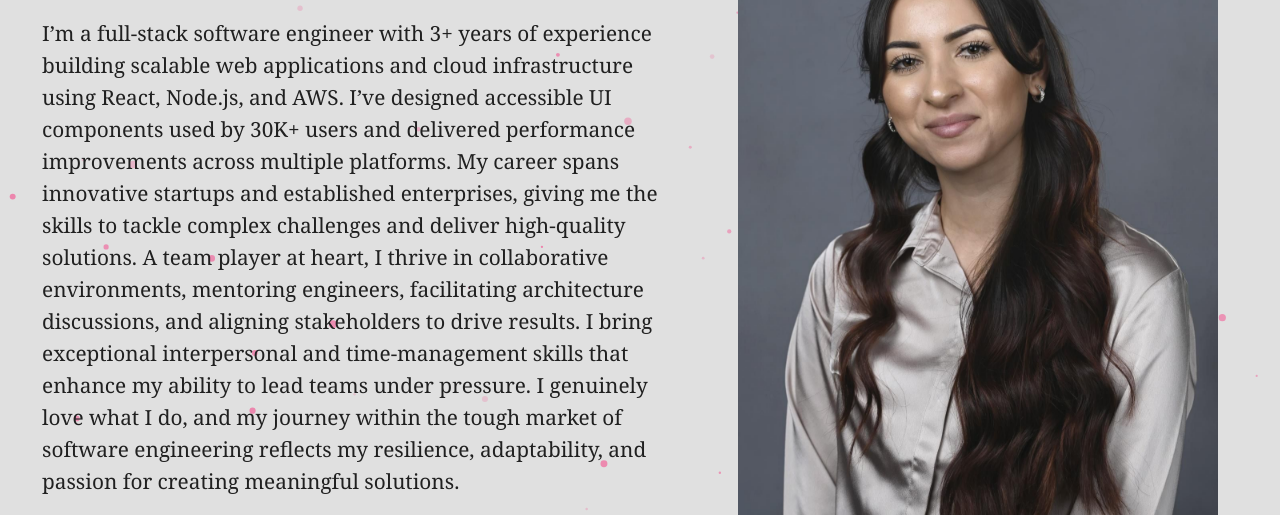
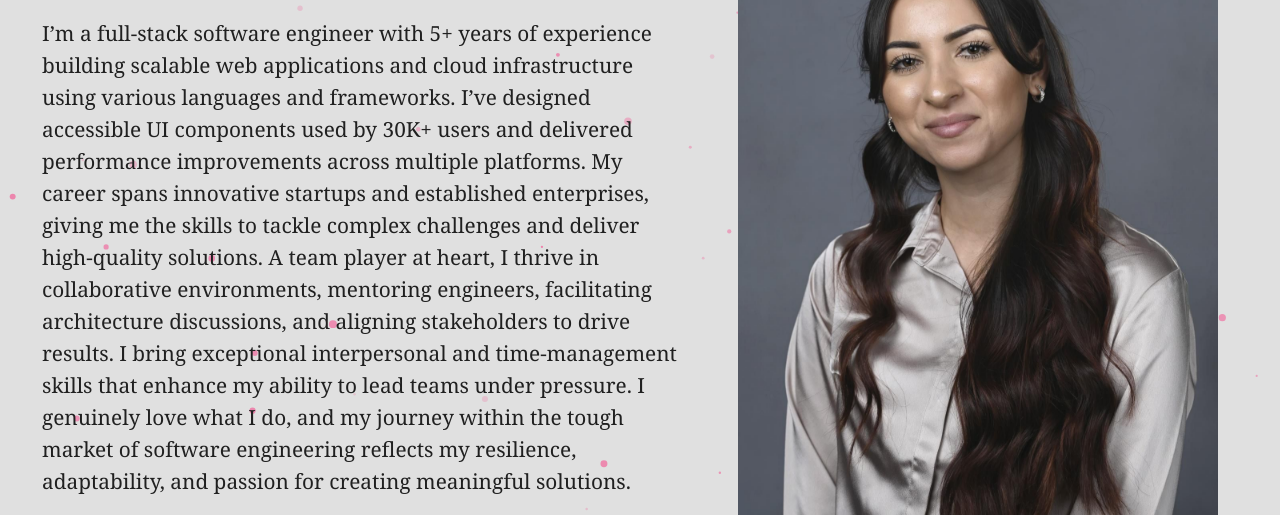
Before and after one commit to annvilla1998/personal-website, a website: page index.html in a window 1280 px wide. Shown: the part 273-788 px from the top of the page. Drawn offline with nearby package versions, Linux system fonts and the light colour scheme; a web font is replaced by a local one.

Commit message:
Update intro

```diff
--- a/index.html
+++ b/index.html
@@ -152,9 +152,9 @@
             <span class="typing-cursor">|</span>
           </div>
           <p>
-            I’m a full-stack software engineer with 3+ years of experience
+            I’m a full-stack software engineer with 5+ years of experience
             building scalable web applications and cloud infrastructure using
-            React, Node.js, and AWS. I’ve designed accessible UI components used
+            various languages and frameworks. I’ve designed accessible UI components used
             by 30K+ users and delivered performance improvements across multiple
             platforms. My career spans innovative startups and established
             enterprises, giving me the skills to tackle complex challenges and
```
